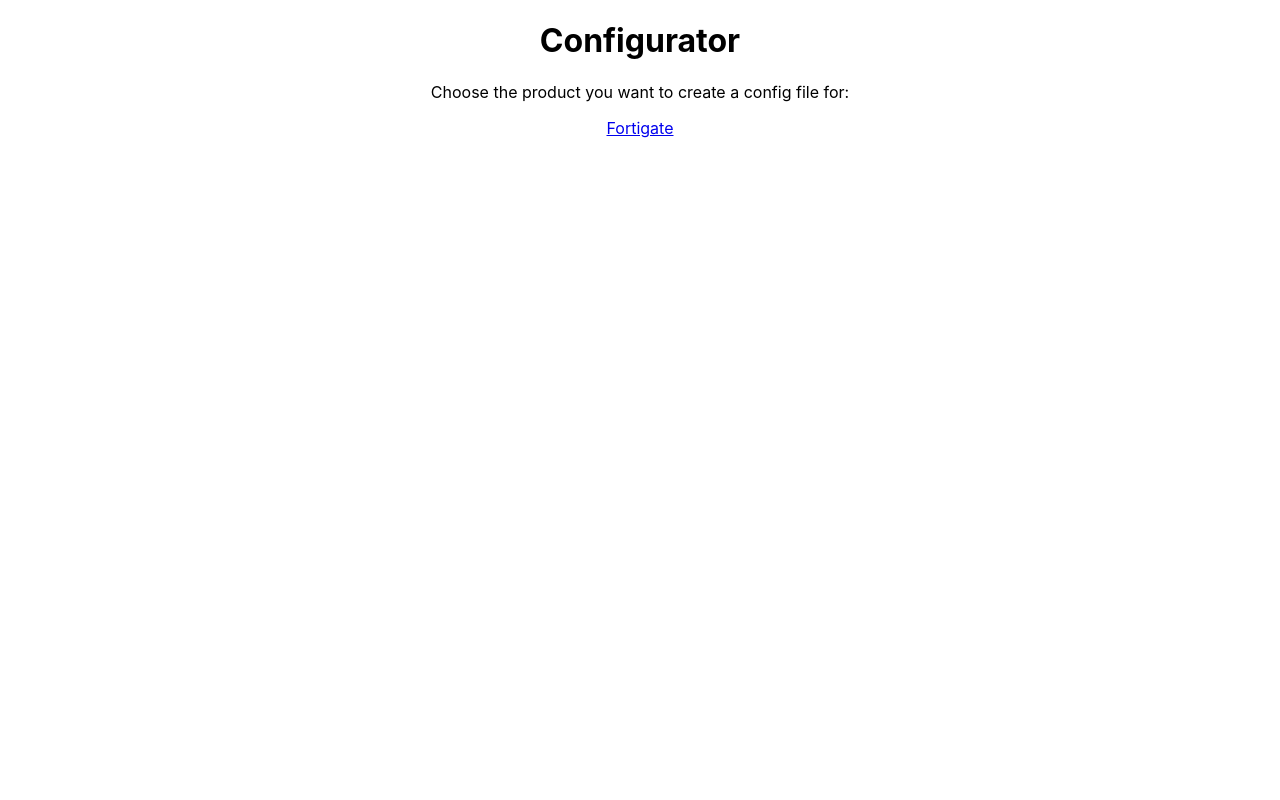
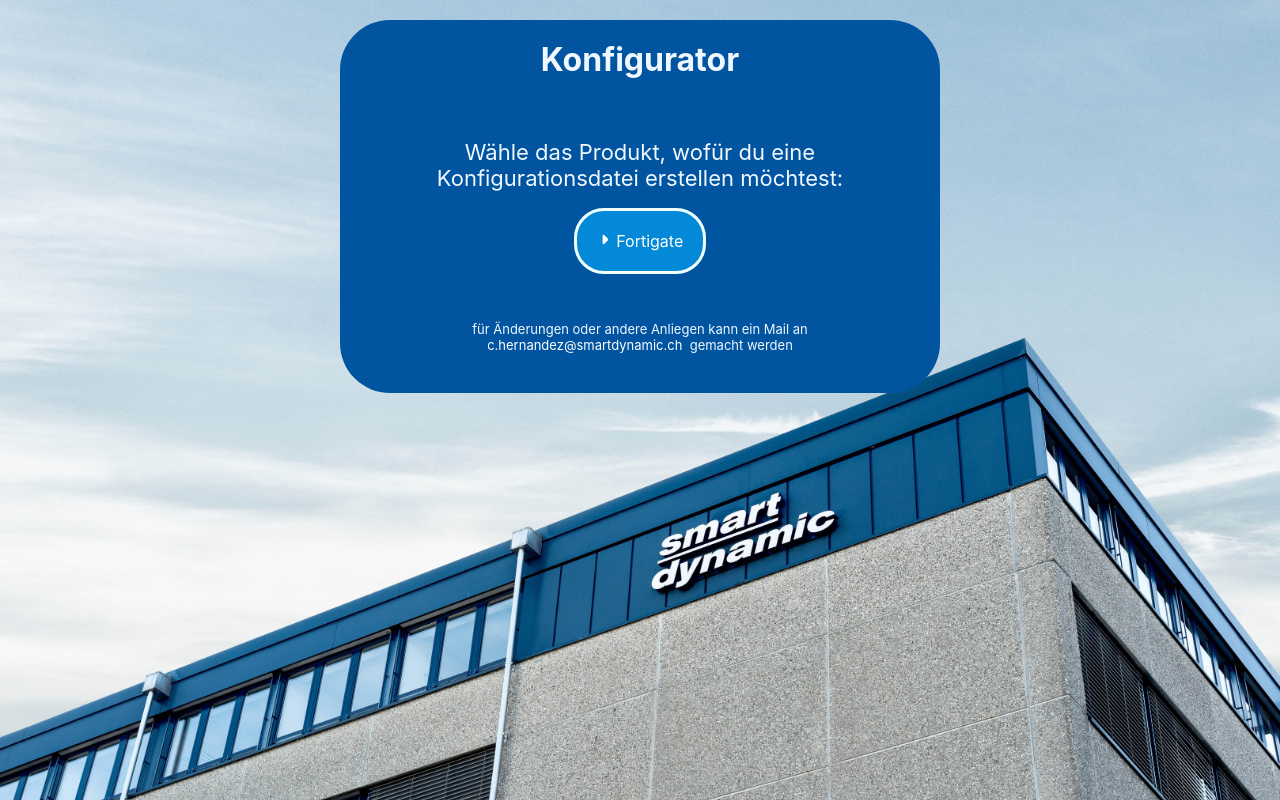
Before and after one commit to araujocesarr/forticonfigurator-fixbug, a React (Create React App) app: page / in a window 1280 px wide. Built offline with nearby package versions, Linux system fonts and the light colour scheme.

Commit message:
configchooser konfiguriert, NoPage-Seite erstellt für nicht existierende Seiten, Home.scss exportiert.

```diff
--- a/src/App.js
+++ b/src/App.js
@@ -5,12 +5,15 @@
 import NoPage from "./pages/NoPage"
 
 function App() {
+
   return (
+
     <Routes>
       <Route path="/" element={<Home />} />
         <Route path="fortigate" element={<Fortigate />} />
         <Route path='*' element={<NoPage />} />
     </Routes>
+
   );
 }
 
--- a/src/components/ConfigChooser.js
+++ b/src/components/ConfigChooser.js
@@ -1,12 +1,24 @@
 import "../style/styles.css";
 import { Link } from "react-router-dom"
+import Arrow from "./icons/arrow";
 
 export default function ConfigChooser () {
+
     return (
+
         <div className="configchooser">
-            <h1>Configurator</h1>
-            <p>Choose the product you want to create a config file for:</p>
-            <Link to="fortigate">Fortigate</Link>
+            <div className="devices">
+            <h1>Konfigurator</h1>
+            <p>Wähle das Produkt, wofür du eine Konfigurationsdatei erstellen möchtest:</p>
+
+            <Link to="fortigate"><Arrow /> Fortigate</Link>
+            </div>
+            <div className="contact">
+                <p>für Änderungen oder andere Anliegen kann ein Mail an <Link to='javascript:void(0)'
+                    onClick={() => window.location = 'mailto:c.hernandez@smartdynamic.ch'}>c.hernandez@smartdynamic.ch
+                    </Link>
+               &nbsp; gemacht werden</p>
+            </div>
         </div>
     );
 }
--- /dev/null
+++ b/src/components/icons/arrow.js
@@ -0,0 +1,9 @@
+import "../../style/styles.css"
+
+export default function Arrow () {
+    return(
+        <svg xmlns="http://www.w3.org/2000/svg" viewBox="0 0 256 512">
+            <path d="M246.6 278.6c12.5-12.5 12.5-32.8 0-45.3l-128-128c-9.2-9.2-22.9-11.9-34.9-6.9s-19.8 16.6-19.8 29.6l0 256c0 12.9 7.8 24.6 19.8 29.6s25.7 2.2 34.9-6.9l128-128z"/>
+        </svg>
+    );
+}
--- a/src/pages/Fortigate.js
+++ b/src/pages/Fortigate.js
@@ -1,10 +1,18 @@
 import "../style/styles.css"
+import { Link } from "react-router-dom";
+
 
 export default function Fortigate () {
 
+
+
     return(
         <div className="fortigate">
-            <p>Fortigate Site!</p>
+            <h1>Fortigate Konfigurations Seite!</h1>
+            <p>Wähle das Fortigate Model aus:</p>
+
+
+            <Link to="/">Home</Link>
         </div>
     );
 }
--- a/src/pages/NoPage.js
+++ b/src/pages/NoPage.js
@@ -1,10 +1,12 @@
 import "../style/styles.css"
+import { Link } from "react-router-dom";
 
 export default function NoPage () {
 
     return(
         <div className="nopage">
-            <p>No Page</p>
+            <h1>Page doesn't exist</h1>
+            <h3>Return to <Link to="/">Home</Link></h3>
         </div>
     );
 }
--- /dev/null
+++ b/src/style/_Home.scss
@@ -0,0 +1,75 @@
+//____________________________ home
+
+.home {
+    display: block;
+    margin: auto;
+    max-width: 600px;
+    background-color: $PrimaryColor;
+    border-radius: 50px;
+    color: aliceblue;
+
+    .configchooser{
+      padding-bottom: 40px;
+      margin: auto;
+
+      .devices {
+        padding-bottom: 20px;
+        margin: auto;
+        h1 {
+          margin: 20px;
+          margin-bottom: 0px;
+          padding: 20px;
+        }
+
+        p {
+          padding: 40px;
+          font-size: 22px;
+        }
+
+        a {
+          padding-top: 30px;
+          text-decoration: none;
+          color: white;
+          padding: 20px;
+          border-color:azure;
+          border-style: solid;
+          border-radius: 30px;
+          background-color: #0489D9;
+          &:hover {
+            transition: 0.3s;
+            font-size: 110%;
+            opacity: 1;
+            background-color: $PrimaryColor;
+            font-weight: bold;
+          }
+        }
+
+        svg {
+          margin: auto;
+          height: 15px;
+          width: 15px;
+          fill: white;
+        }
+      }
+
+      .contact {
+        margin: auto;
+        max-width: 400px;
+        padding-top: 50px;
+
+        p {
+          font-size: 13px;
+        }
+
+        a{
+          text-decoration: none;
+          color: white;
+          &:hover {
+            text-decoration: underline;
+            font-size: 110%;
+            opacity: 0.7;
+          }
+        }
+      }
+    }
+  }
--- a/src/style/styles.css
+++ b/src/style/styles.css
@@ -1,5 +1,7 @@
 * {
   text-align: center;
+  margin: 0px;
+  padding: 0px;
 }
 
 .App {
@@ -11,8 +13,107 @@
   font-family: -apple-system, BlinkMacSystemFont, "Segoe UI", "Roboto", "Oxygen", "Ubuntu", "Cantarell", "Fira Sans", "Droid Sans", "Helvetica Neue", sans-serif;
   -webkit-font-smoothing: antialiased;
   -moz-osx-font-smoothing: grayscale;
+  background-image: url("../../public/sdag_standort.jpg");
+  background-repeat: no-repeat;
+  background-size: cover;
 }
 
-code {
-  font-family: source-code-pro, Menlo, Monaco, Consolas, "Courier New", monospace;
+.home {
+  display: block;
+  margin: auto;
+  max-width: 600px;
+  background-color: #0054A0;
+  border-radius: 50px;
+  color: aliceblue;
+}
+.home .configchooser {
+  padding-bottom: 40px;
+  margin: auto;
+}
+.home .configchooser .devices {
+  padding-bottom: 20px;
+  margin: auto;
+}
+.home .configchooser .devices h1 {
+  margin: 20px;
+  margin-bottom: 0px;
+  padding: 20px;
+}
+.home .configchooser .devices p {
+  padding: 40px;
+  font-size: 22px;
+}
+.home .configchooser .devices a {
+  padding-top: 30px;
+  text-decoration: none;
+  color: white;
+  padding: 20px;
+  border-color: azure;
+  border-style: solid;
+  border-radius: 30px;
+  background-color: #0489D9;
+}
+.home .configchooser .devices a:hover {
+  transition: 0.3s;
+  font-size: 110%;
+  opacity: 1;
+  background-color: #0054A0;
+  font-weight: bold;
+}
+.home .configchooser .devices svg {
+  margin: auto;
+  height: 15px;
+  width: 15px;
+  fill: white;
+}
+.home .configchooser .contact {
+  margin: auto;
+  max-width: 400px;
+  padding-top: 50px;
+}
+.home .configchooser .contact p {
+  font-size: 13px;
+}
+.home .configchooser .contact a {
+  text-decoration: none;
+  color: white;
+}
+.home .configchooser .contact a:hover {
+  text-decoration: underline;
+  font-size: 110%;
+  opacity: 0.7;
+}
+
+.fortigate {
+  display: block;
+  margin: auto;
+  max-width: 800px;
+  background-color: #0054A0;
+  border-radius: 50px;
+  padding: 20px;
+  color: white;
+}
+.fortigate a {
+  text-decoration: none;
+  color: azure;
+}
+.fortigate a:hover {
+  text-decoration: underline;
+  font-size: 110%;
+  opacity: 0.7;
+}
+
+.nopage {
+  padding: 50px;
+}
+.nopage h1 {
+  padding-bottom: 20px;
+}
+.nopage a {
+  text-decoration: none;
+  color: #0489D9;
+}
+.nopage a:hover {
+  text-decoration: underline;
+  cursor: pointer;
 }/*# sourceMappingURL=styles.css.map */
--- a/src/style/styles.scss
+++ b/src/style/styles.scss
@@ -1,9 +1,15 @@
+$PrimaryColor: #0054A0;
+
 * {
   text-align: center;
+  margin: 0px;
+  padding: 0px;
+
 }
 
 .App {
   text-align: center;
+
 }
 
 body {
@@ -13,9 +19,50 @@
     sans-serif;
   -webkit-font-smoothing: antialiased;
   -moz-osx-font-smoothing: grayscale;
+  background-image: url("../../public/sdag_standort.jpg");
+  background-repeat: no-repeat;
+  background-size: cover;
+
 }
 
-code {
-  font-family: source-code-pro, Menlo, Monaco, Consolas, 'Courier New',
-    monospace;
+@import "_Home.scss";
+
+//____________________________ Fortigate
+.fortigate {
+  display: block;
+  margin: auto;
+  max-width: 800px;
+  background-color: $PrimaryColor;
+  border-radius: 50px;
+  padding: 20px;
+  color: white;
+
+  a {
+    text-decoration: none;
+    color: azure;
+    &:hover {
+      text-decoration: underline;
+      font-size: 110%;
+      opacity: 0.7;
+      }
+    }
 }
+
+//____________________________ NoPage
+
+.nopage {
+  padding: 50px;
+
+  h1{
+    padding-bottom: 20px;
+  }
+
+  a {
+    text-decoration: none;
+    color: #0489D9;
+    &:hover{
+      text-decoration: underline;
+      cursor: pointer;
+    }
+  }
+}
```
Also changed, not shown: public/sdag_standort.jpg (added), 1 other file (tests, documents, lock files or other folders).
